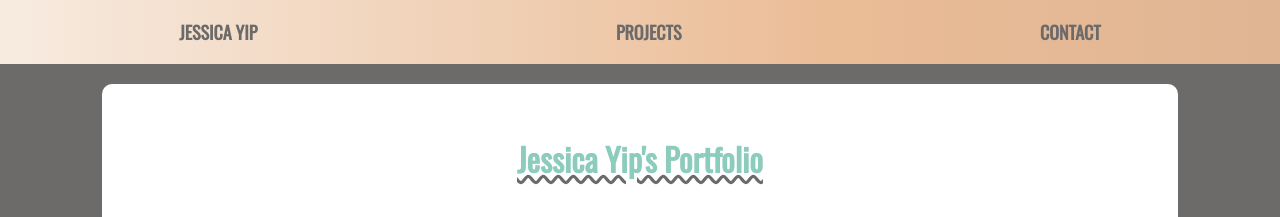
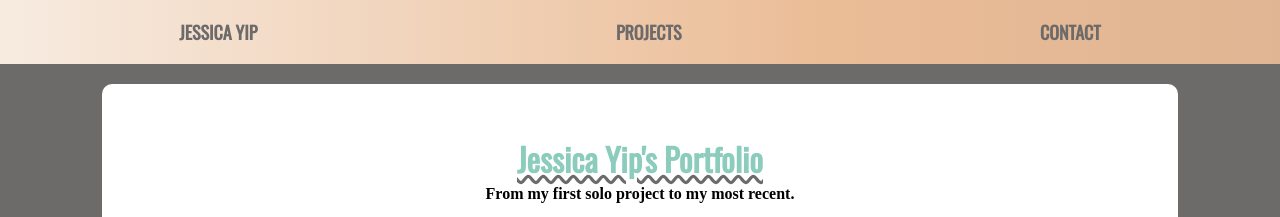
Before and after one commit to jyip01/jessica-portfolio, a React app: page /projects in a window 1280 px wide. Shown: the top 217 px of the page. Built offline with nearby package versions, Linux system fonts and the light colour scheme.

```diff
--- a/src/components/Projects/Projects.js
+++ b/src/components/Projects/Projects.js
@@ -10,6 +10,7 @@
   return (
     <section className="project">
         <h2>Jessica Yip's Portfolio</h2>
+        <h4>From my first solo project to my most recent.</h4>
         <div className="project-container">
             <img className="project-img" src={RingQuiz} alt="RingQuiz"/>
             <section className="project-description">
--- a/src/index.css
+++ b/src/index.css
@@ -36,6 +36,12 @@
 h1,h2,h3{
   font-size:32px;
   line-height:42px;
+}
+
+h4{
+  padding-top: 5px;
+  text-align: center;
+
 }
 
 h3{
```
